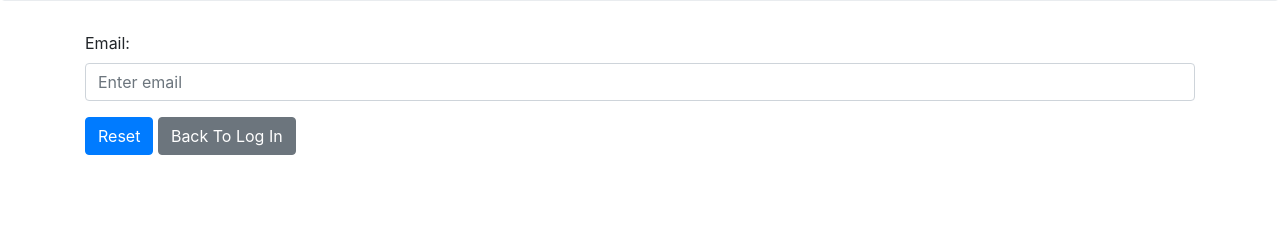
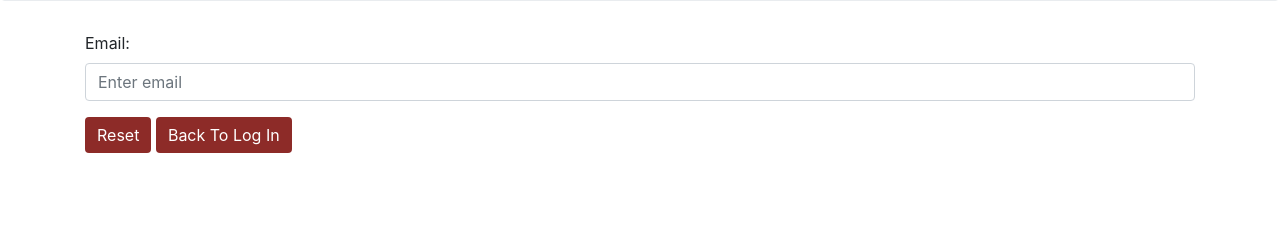
Before and after one commit to peymathi/csf-member-management, a PHP site: page /php/pages/forgot_password.php in a window 1280 px wide. Shown: the part 296-528 px from the top of the page. Run offline with PHP 8.4, Linux system fonts and the light colour scheme; some libraries are stand-ins or nearby versions.

Commit message:
fixed some filepath problems

```diff
--- a/public/css/custom_style.css
+++ b/public/css/custom_style.css
@@ -4,6 +4,15 @@
   -webkit-transform: scale(1.6); /* Safari and Chrome */
   -o-transform: scale(1.6); /* Opera */
   transform: scale(1.6);
+}
+
+.btn {
+  background-color: #8D2B28;
+  border: #772523;
+}
+
+.btn:hover {
+  background-color: #772523;
 }
 
 .displayData {
--- a/public/php/phpInc/logout.php
+++ b/public/php/pages/logout.php
@@ -8,6 +8,6 @@
       $_SESSION['session'] = serialize($session);
     }
 
-    include "../pages/login.php";
+    Header("Location: login.php");
 
 ?>
```
